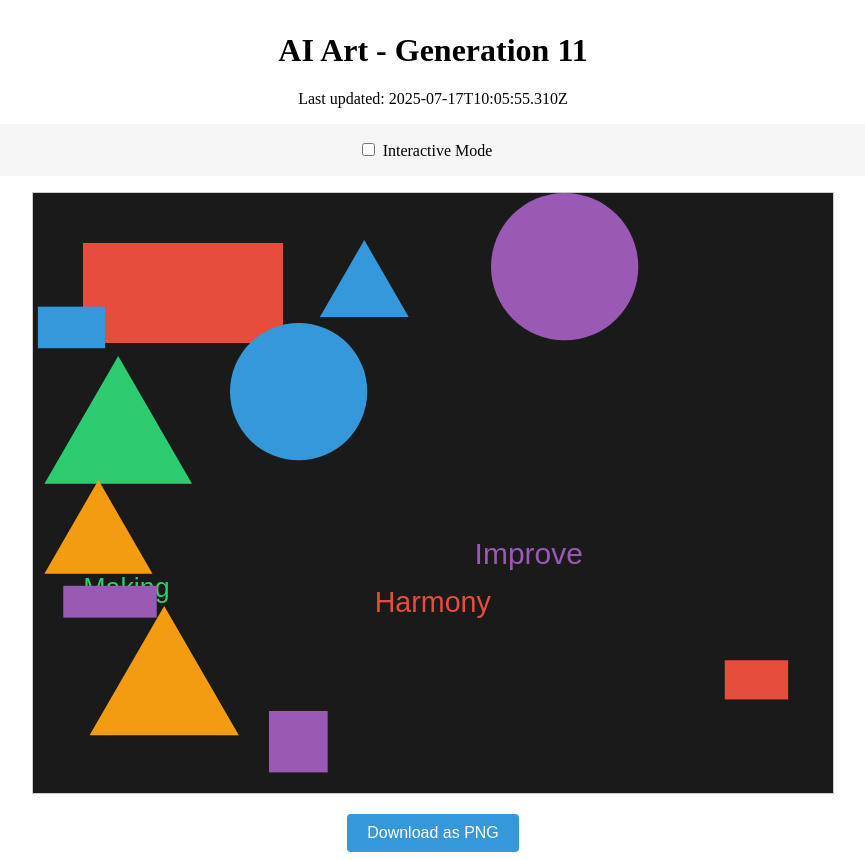
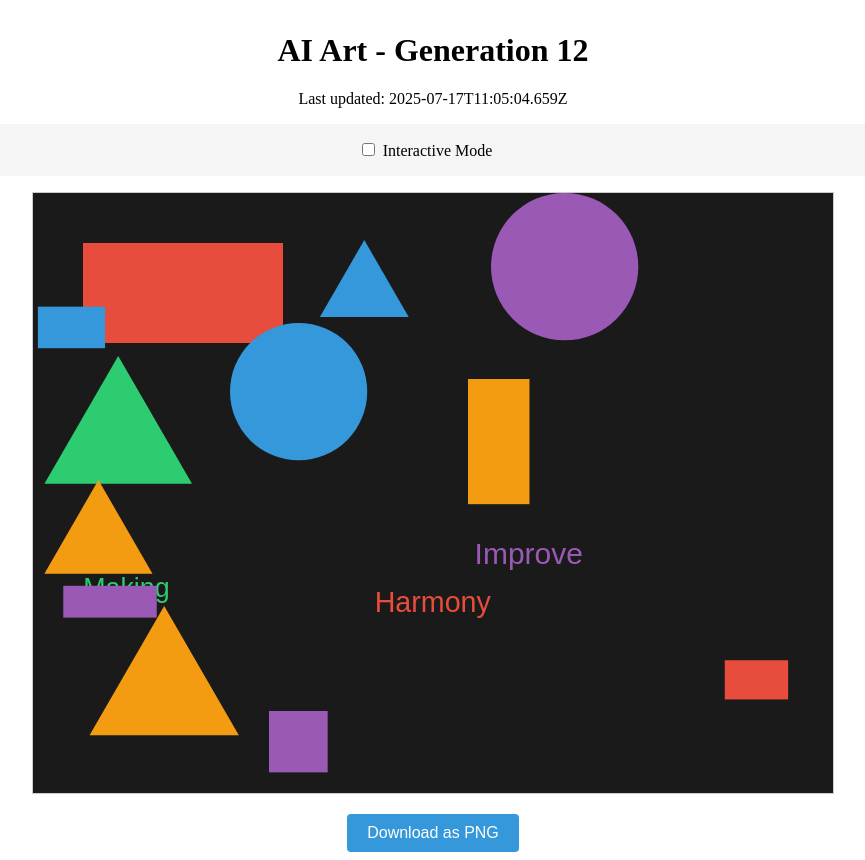
Before and after one commit to mcclowes/ai-art, a React (Vite) app: page / in a window 1280 px wide. Shown: the whole page, without its empty margins (207-1072 px from the left). Built offline with nearby package versions, Linux system fonts and the light colour scheme.

Commit message:
Improve artwork - Generation 12

```diff
--- a/src/artwork-state.ts
+++ b/src/artwork-state.ts
@@ -26,87 +26,87 @@ export interface ArtworkState {
 
 // Artwork state data
 export const artworkState: ArtworkState = {
-  canvas: {
-    width: 800,
-    height: 600,
-    background: "#1a1a1a",
+  "canvas": {
+    "width": 800,
+    "height": 600,
+    "background": "#1a1a1a"
   },
-  elements: [
+  "elements": [
     {
-      type: "rectangle",
-      x: 50,
-      y: 50,
-      width: 200,
-      height: 100,
-      fillStyle: "#e74c3c",
-      id: "rect1",
+      "type": "rectangle",
+      "x": 50,
+      "y": 50,
+      "width": 200,
+      "height": 100,
+      "fillStyle": "#e74c3c",
+      "id": "rect1"
     },
     {
-      type: "text",
-      x: 50.15825594441219,
-      y: 403.9367413233695,
-      text: "Making",
-      font: "26.82886155053166px Arial",
-      fillStyle: "#2ecc71",
-      id: "copilot_text_1752726527797",
+      "type": "text",
+      "x": 50.15825594441219,
+      "y": 403.9367413233695,
+      "text": "Making",
+      "font": "26.82886155053166px Arial",
+      "fillStyle": "#2ecc71",
+      "id": "copilot_text_1752726527797"
     },
     {
-      type: "rectangle",
-      x: 4.878862579303302,
-      y: 113.67673561458005,
-      width: 67.1886292641572,
-      height: 41.52257288524915,
-      fillStyle: "#3498db",
-      id: "copilot_complement_1752726527796",
+      "type": "rectangle",
+      "x": 4.878862579303302,
+      "y": 113.67673561458005,
+      "width": 67.1886292641572,
+      "height": 41.52257288524915,
+      "fillStyle": "#3498db",
+      "id": "copilot_complement_1752726527796"
     },
     {
-      type: "triangle",
-      x: 85.22134177946546,
-      y: 248.22134177946546,
-      size: 85.22134177946546,
-      fillStyle: "#2ecc71",
-      id: "triangle_1752727221786",
+      "type": "triangle",
+      "x": 85.22134177946546,
+      "y": 248.22134177946546,
+      "size": 85.22134177946546,
+      "fillStyle": "#2ecc71",
+      "id": "triangle_1752727221786"
     },
     {
-      type: "rectangle",
-      x: 691.7557474043759,
-      y: 467.2383354380168,
-      width: 63.406346826868486,
-      height: 39.18512233900472,
-      fillStyle: "#e74c3c",
-      id: "copilot_complement_1752727229153",
+      "type": "rectangle",
+      "x": 691.7557474043759,
+      "y": 467.2383354380168,
+      "width": 63.406346826868486,
+      "height": 39.18512233900472,
+      "fillStyle": "#e74c3c",
+      "id": "copilot_complement_1752727229153"
     },
     {
-      type: "triangle",
-      x: 65.43510986076092,
-      y: 349.4351098607609,
-      size: 62.43510986076092,
-      fillStyle: "#f39c12",
-      id: "triangle_1752727309721",
+      "type": "triangle",
+      "x": 65.43510986076092,
+      "y": 349.4351098607609,
+      "size": 62.43510986076092,
+      "fillStyle": "#f39c12",
+      "id": "triangle_1752727309721"
     },
     {
-      type: "triangle",
-      x: 131.2030768365079,
-      y: 499.2030768365079,
-      size: 86.2030768365079,
-      fillStyle: "#f39c12",
-      id: "triangle_1752727309721",
+      "type": "triangle",
+      "x": 131.2030768365079,
+      "y": 499.2030768365079,
+      "size": 86.2030768365079,
+      "fillStyle": "#f39c12",
+      "id": "triangle_1752727309721"
     },
     {
-      type: "triangle",
-      x: 331.29377939446465,
-      y: 98.29377939446466,
-      size: 51.293779394464664,
-      fillStyle: "#3498db",
-      id: "triangle_1752728227896",
+      "type": "triangle",
+      "x": 331.29377939446465,
+      "y": 98.29377939446466,
+      "size": 51.293779394464664,
+      "fillStyle": "#3498db",
+      "id": "triangle_1752728227896"
     },
     {
-      type: "circle",
-      x: 265.6145865696705,
-      y: 198.6145865696705,
-      radius: 68.61458656967051,
-      fillStyle: "#3498db",
-      id: "circle_1752728227896",
+      "type": "circle",
+      "x": 265.6145865696705,
+      "y": 198.6145865696705,
+      "radius": 68.61458656967051,
+      "fillStyle": "#3498db",
+      "id": "circle_1752728227896"
     },
     {
       "type": "rectangle",
@@ -118,13 +118,13 @@ export const artworkState: ArtworkState = {
       "id": "copilot_enhancement_1752728233852"
     },
     {
-      type: "text",
-      x: 341.62724802755355,
-      y: 418.7330957137226,
-      text: "Harmony",
-      font: "28.659823258997793px Arial",
-      fillStyle: "#e74c3c",
-      id: "copilot_text_1752728233852",
+      "type": "text",
+      "x": 341.62724802755355,
+      "y": 418.7330957137226,
+      "text": "Harmony",
+      "font": "28.659823258997793px Arial",
+      "fillStyle": "#e74c3c",
+      "id": "copilot_text_1752728233852"
     },
     {
       "type": "text",
@@ -151,9 +151,18 @@ export const artworkState: ArtworkState = {
       "radius": 73.64941795793237,
       "fillStyle": "#9b59b6",
       "id": "circle_1752746755310"
+    },
+    {
+      "type": "rectangle",
+      "x": 435,
+      "y": 186,
+      "width": 61.45863291620179,
+      "height": 125.1796988825111,
+      "fillStyle": "#f39c12",
+      "id": "element_1752750304659"
     }
   ],
-  "generation": 11,
-  "lastUpdated": "2025-07-17T10:05:55.310Z",
+  "generation": 12,
+  "lastUpdated": "2025-07-17T11:05:04.659Z",
   "cycleStarted": "2025-07-16T19:12:58.892Z"
 };
```
